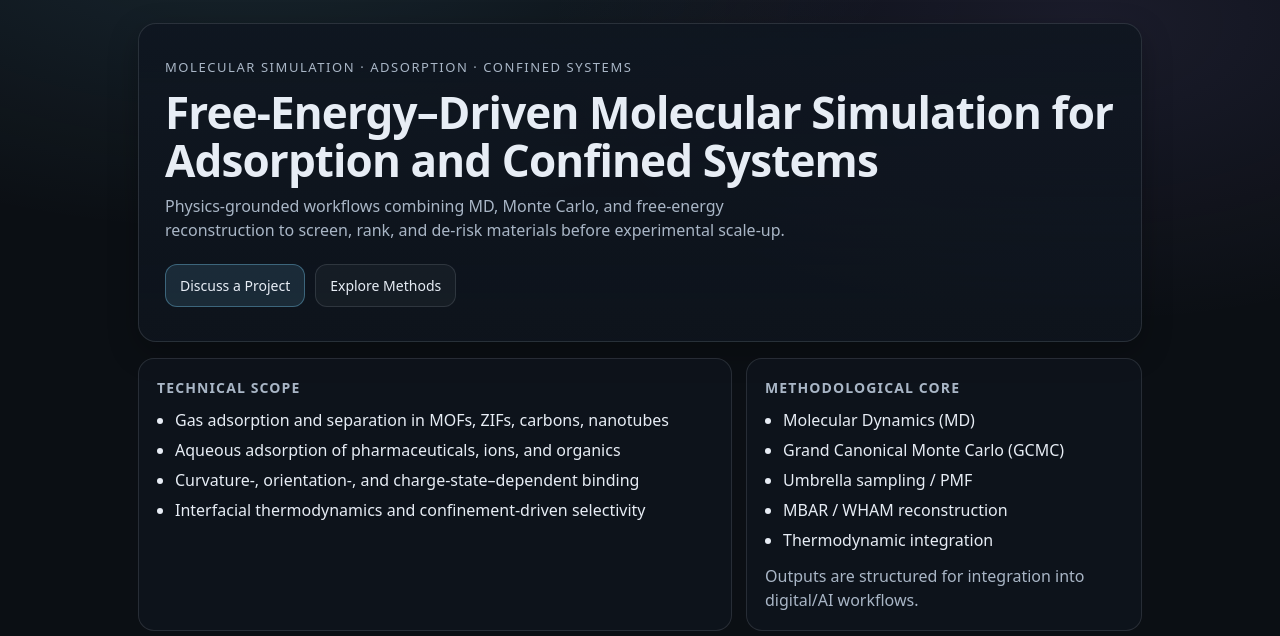
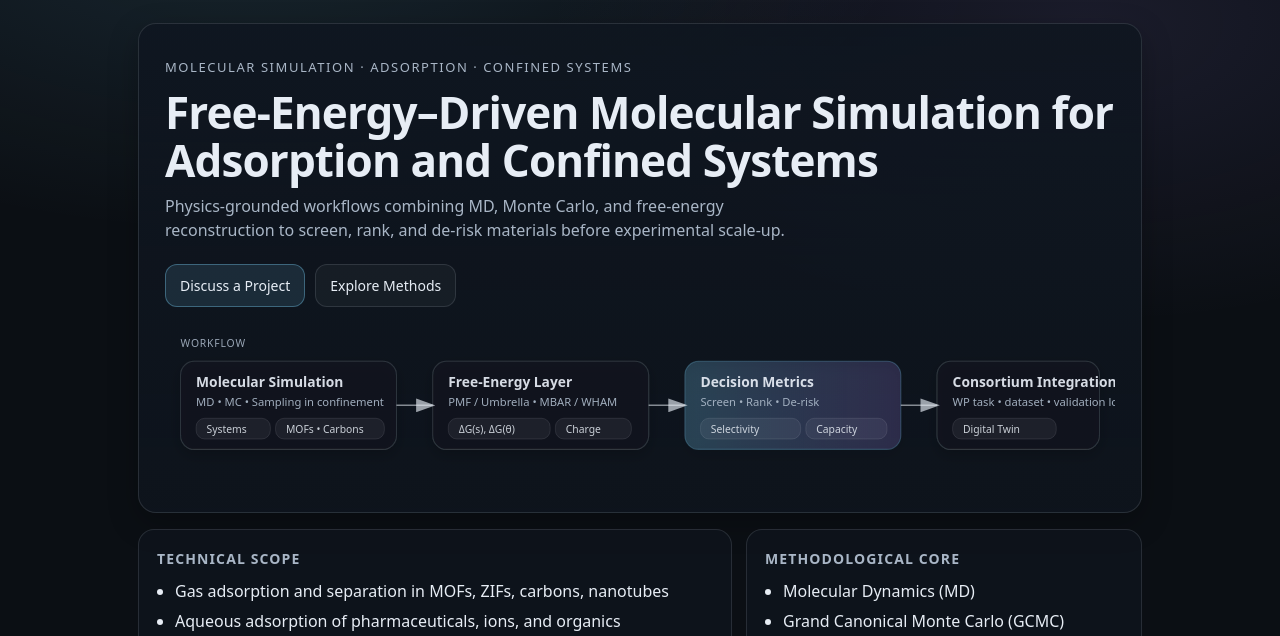
Before and after one commit to Gotzias/calyx-molecular, a plain HTML site: page index.html in a window 1280 px wide. Shown: the part 96-732 px from the top of the page. Drawn offline with Linux system fonts and the light colour scheme.

Commit message:
Update index.html

```diff
--- a/index.html
+++ b/index.html
@@ -197,6 +197,93 @@
           <a class="btn primary" href="#contact">Discuss a Project</a>
           <a class="btn" href="#methods">Explore Methods</a>
         </div>
+
+        <!-- Technical pipeline diagram (SVG) -->
+<div style="margin-top:18px;">
+  <svg viewBox="0 0 1100 170" width="100%" height="auto" role="img" aria-label="Calyx Molecular workflow: simulation to decision metrics to experimental validation">
+    <defs>
+      <linearGradient id="calyxGlow" x1="0" y1="0" x2="1" y2="0">
+        <stop offset="0" stop-color="rgba(125,211,252,0.22)"/>
+        <stop offset="1" stop-color="rgba(167,139,250,0.18)"/>
+      </linearGradient>
+      <marker id="arrow" markerWidth="14" markerHeight="10" refX="12" refY="5" orient="auto">
+        <path d="M 0 0 L 14 5 L 0 10 z" fill="rgba(231,237,245,0.65)"></path>
+      </marker>
+
+      <filter id="softShadow" x="-20%" y="-40%" width="140%" height="200%">
+        <feDropShadow dx="0" dy="6" stdDeviation="8" flood-color="rgba(0,0,0,0.35)"/>
+      </filter>
+
+      <style>
+        .box { fill: rgba(15,22,32,0.55); stroke: rgba(231,237,245,0.14); stroke-width: 1.2; rx: 16; }
+        .boxAccent { fill: url(#calyxGlow); stroke: rgba(125,211,252,0.25); stroke-width: 1.2; rx: 16; }
+        .t1 { fill: rgba(231,237,245,0.92); font: 600 16px ui-sans-serif, system-ui, -apple-system, Segoe UI, Roboto, Helvetica, Arial; }
+        .t2 { fill: rgba(169,182,198,0.95); font: 13px ui-sans-serif, system-ui, -apple-system, Segoe UI, Roboto, Helvetica, Arial; }
+        .cap { fill: rgba(169,182,198,0.9); font: 12px ui-sans-serif, system-ui, -apple-system, Segoe UI, Roboto, Helvetica, Arial; letter-spacing: .08em; }
+        .line { stroke: rgba(231,237,245,0.55); stroke-width: 1.6; fill: none; marker-end: url(#arrow); }
+        .chip { fill: rgba(231,237,245,0.06); stroke: rgba(231,237,245,0.12); stroke-width: 1; rx: 10; }
+        .chipT { fill: rgba(231,237,245,0.85); font: 12px ui-sans-serif, system-ui, -apple-system, Segoe UI, Roboto, Helvetica, Arial; }
+      </style>
+    </defs>
+
+    <!-- Caption -->
+    <text x="18" y="26" class="cap">WORKFLOW</text>
+
+    <!-- Boxes -->
+    <g filter="url(#softShadow)">
+      <rect class="box" x="18"  y="42" width="250" height="102" rx="16"></rect>
+      <rect class="box" x="310" y="42" width="250" height="102" rx="16"></rect>
+      <rect class="boxAccent" x="602" y="42" width="250" height="102" rx="16"></rect>
+      <rect class="box" x="894" y="42" width="188" height="102" rx="16"></rect>
+    </g>
+
+    <!-- Connectors -->
+    <path class="line" d="M 268 93 L 310 93"></path>
+    <path class="line" d="M 560 93 L 602 93"></path>
+    <path class="line" d="M 852 93 L 894 93"></path>
+
+    <!-- Box 1: Simulation -->
+    <text x="36" y="72" class="t1">Molecular Simulation</text>
+    <text x="36" y="94" class="t2">MD • MC • Sampling in confinement</text>
+    <g>
+      <rect class="chip" x="36" y="108" width="86" height="24" rx="10"></rect>
+      <text class="chipT" x="48" y="125">Systems</text>
+
+      <rect class="chip" x="128" y="108" width="126" height="24" rx="10"></rect>
+      <text class="chipT" x="140" y="125">MOFs • Carbons</text>
+    </g>
+
+    <!-- Box 2: Free energy -->
+    <text x="328" y="72" class="t1">Free-Energy Layer</text>
+    <text x="328" y="94" class="t2">PMF / Umbrella • MBAR / WHAM</text>
+    <g>
+      <rect class="chip" x="328" y="108" width="118" height="24" rx="10"></rect>
+      <text class="chipT" x="340" y="125">ΔG(s), ΔG(θ)</text>
+
+      <rect class="chip" x="452" y="108" width="88" height="24" rx="10"></rect>
+      <text class="chipT" x="464" y="125">Charge</text>
+    </g>
+
+    <!-- Box 3: Decision metrics -->
+    <text x="620" y="72" class="t1">Decision Metrics</text>
+    <text x="620" y="94" class="t2">Screen • Rank • De-risk</text>
+    <g>
+      <rect class="chip" x="620" y="108" width="116" height="24" rx="10"></rect>
+      <text class="chipT" x="632" y="125">Selectivity</text>
+
+      <rect class="chip" x="742" y="108" width="94" height="24" rx="10"></rect>
+      <text class="chipT" x="754" y="125">Capacity</text>
+    </g>
+
+    <!-- Box 4: Integration -->
+    <text x="912" y="72" class="t1">Consortium Integration</text>
+    <text x="912" y="94" class="t2">WP task • dataset • validation loop</text>
+    <g>
+      <rect class="chip" x="912" y="108" width="120" height="24" rx="10"></rect>
+      <text class="chipT" x="924" y="125">Digital Twin</text>
+    </g>
+  </svg>
+</div>
       </section>
 
       <section class="grid">
```
